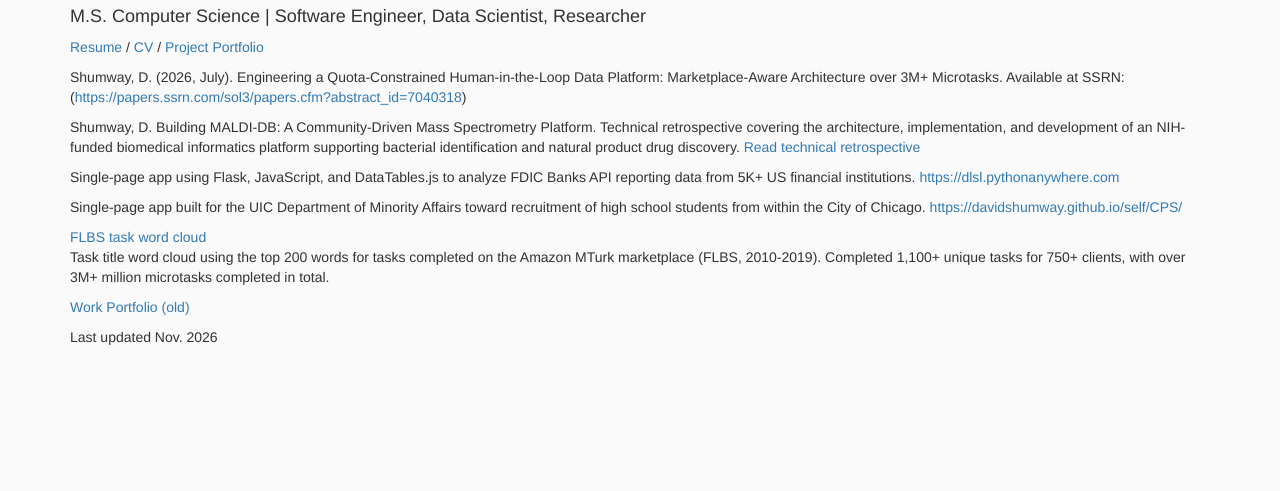
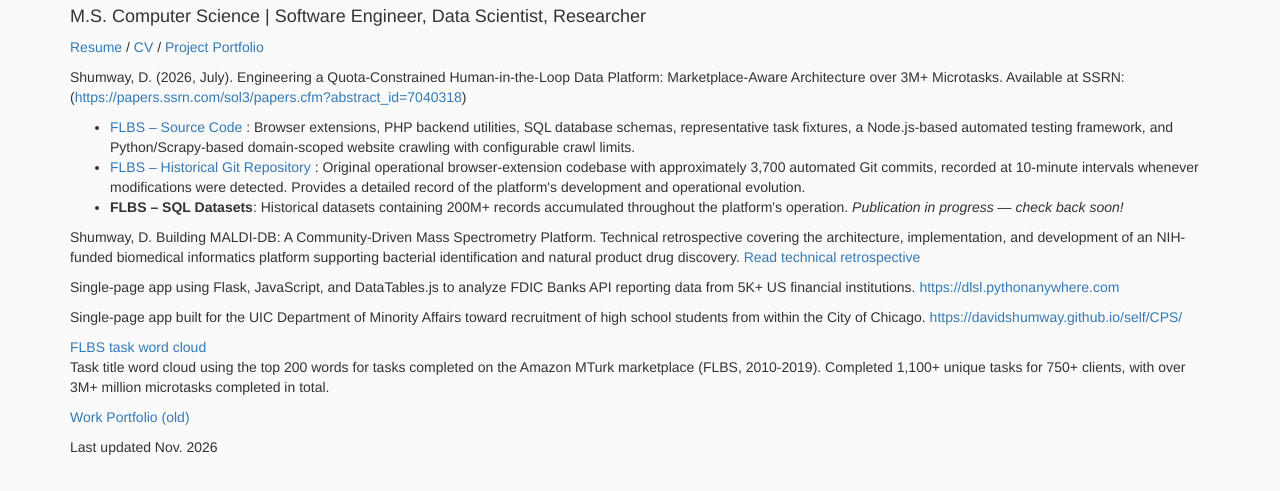
Before and after one commit to davidshumway/self, a plain HTML site: page index.html in a window 1280 px wide. Shown: the part 49-540 px from the top of the page. Drawn offline with nearby package versions, Linux system fonts and the light colour scheme.

Commit message:
Add resources for FLBS project in index.html
Added links to FLBS source code, historical Git repository, and SQL datasets with descriptions.

```diff
--- a/index.html
+++ b/index.html
@@ -19,6 +19,35 @@ body {
   Shumway, D. (2026, July). Engineering a Quota-Constrained Human-in-the-Loop Data Platform: Marketplace-Aware Architecture over 3M+ Microtasks.
   Available at SSRN: (<a href="https://papers.ssrn.com/sol3/papers.cfm?abstract_id=7040318">https://papers.ssrn.com/sol3/papers.cfm?abstract_id=7040318</a>)
   </p>
+
+  <ul>
+  <li>
+    <a href="https://github.com/amt-worker-lab/flbs">
+      FLBS – Source Code
+    </a>:
+    Browser extensions, PHP backend utilities, SQL database
+    schemas, representative task fixtures, a Node.js-based
+    automated testing framework, and Python/Scrapy-based
+    domain-scoped website crawling with configurable crawl
+    limits.
+  </li>
+  <li>
+    <a href="https://github.com/amt-worker-lab/flbs-repo">
+      FLBS – Historical Git Repository
+    </a>:
+    Original operational browser-extension codebase with
+    approximately 3,700 automated Git commits, recorded at
+    10-minute intervals whenever modifications were detected.
+    Provides a detailed record of the platform's development
+    and operational evolution.
+  </li>
+  <li>
+    <strong>FLBS – SQL Datasets</strong>:
+    Historical datasets containing 200M+ records accumulated
+    throughout the platform's operation.
+    <em>Publication in progress — check back soon!</em>
+  </li>
+  </ul>
 
   <p>
   Shumway, D. Building MALDI-DB: A Community-Driven Mass Spectrometry Platform.
```
